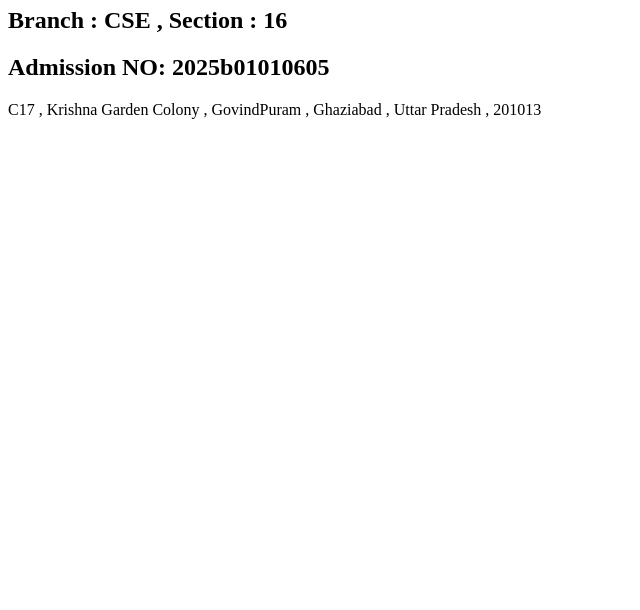
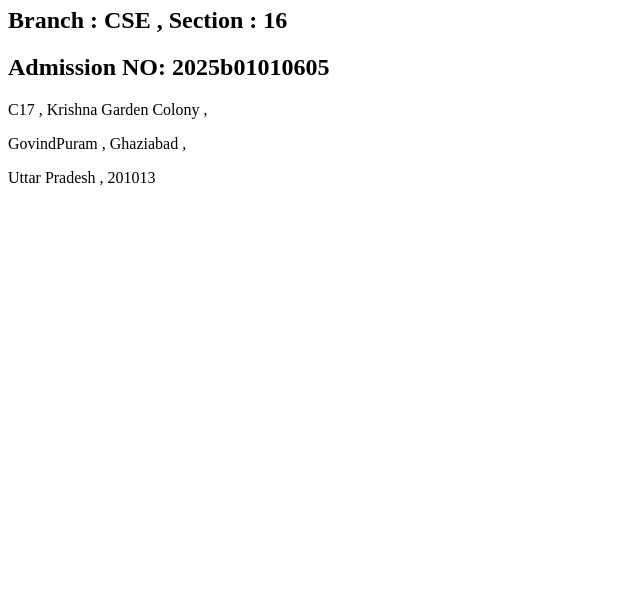
Before and after one commit to brajmohan01/Cse16, a plain HTML site: page Index.html in a window 1280 px wide. Shown: the part 190-800 px from the top of the page, without its empty margins (0-640 px from the left). Drawn offline with Linux system fonts and the light colour scheme.

Commit message:
assignment Ques4 submit

```diff
--- a/Index.html
+++ b/Index.html
@@ -4,7 +4,7 @@
 <head>
     <meta charset="UTF-8">
     <meta name="viewport" content="width=device-width, initial-scale=1.0">
-    <title>My First HTML Page</title>
+    <title>assignment:Q4</title>
 </head>
 
 <body>
@@ -13,9 +13,9 @@
     <h1>Mother's Name : Mrs. Rekha Devi</h1>
     <h2>Branch : CSE , Section : 16</h2>
     <h2>Admission NO: 2025b01010605</h2>
-    <p>C17 , Krishna Garden Colony ,
-        GovindPuram , Ghaziabad ,
-        Uttar Pradesh , 201013</p>
+    <p>C17 , Krishna Garden Colony ,</p>
+    <p>GovindPuram , Ghaziabad ,</p>
+    <p>Uttar Pradesh , 201013</p>
 </body>
 
 </html>
```
